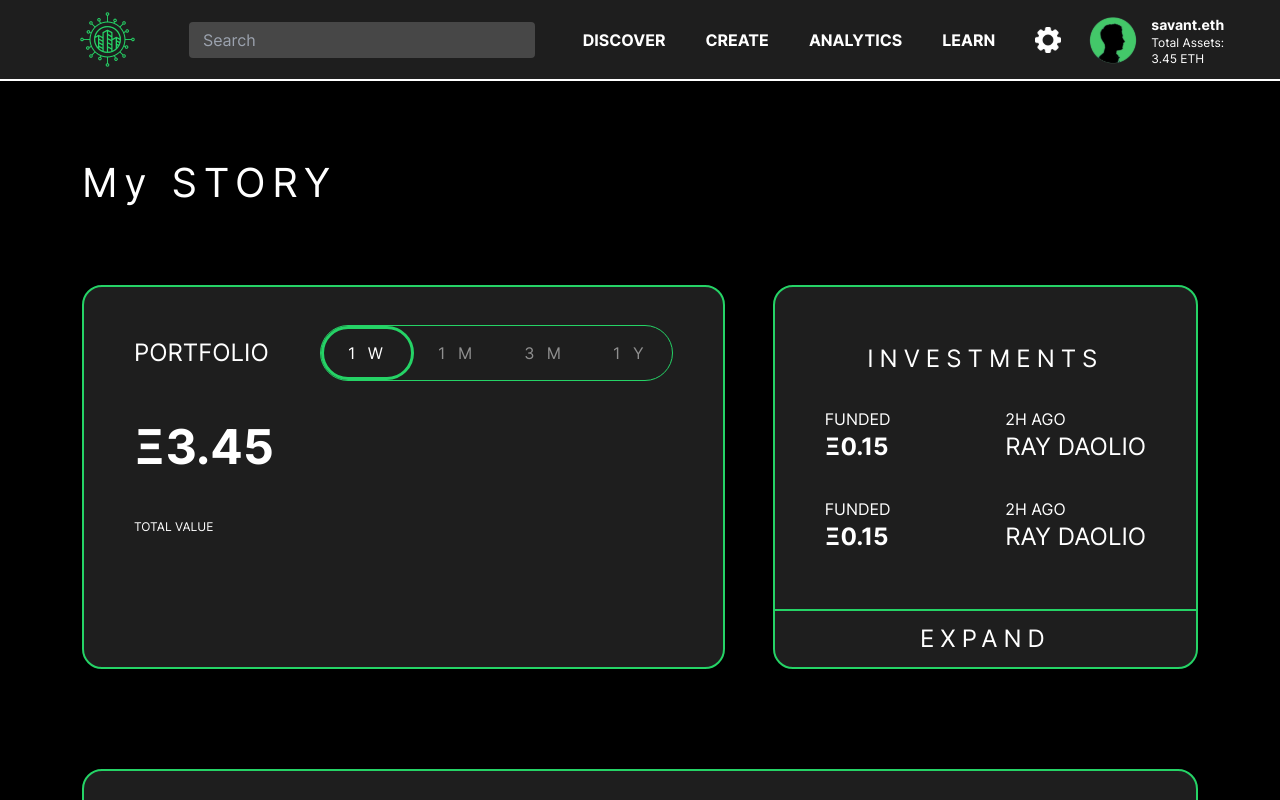
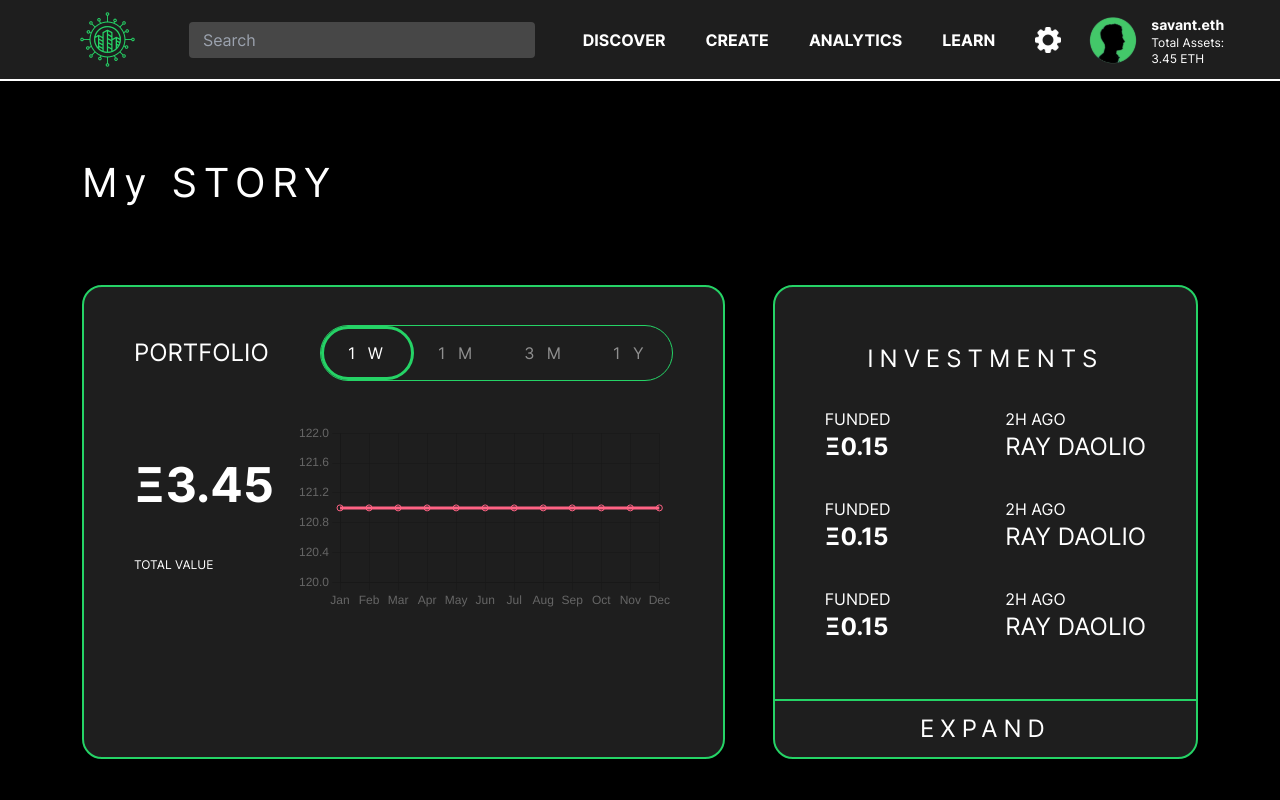
Before and after one commit to bihlasagna/Savant-protocol-frontend, a React (Create React App) app: page /user-investment in a window 1280 px wide. Shown: the top 800 px of the page. Built offline with nearby package versions, Linux system fonts and the light colour scheme.

Commit message:
Refactor chart component

```diff
--- a/package.json
+++ b/package.json
@@ -6,6 +6,7 @@
     "@testing-library/jest-dom": "^5.16.3",
     "@testing-library/react": "^12.1.4",
     "@testing-library/user-event": "^13.5.0",
+    "chart.js": "^3.8.0",
     "classnames": "^2.3.1",
     "faker": "^6.6.6",
     "react": "^18.0.0",
--- a/src/components/Chart/index.jsx
+++ b/src/components/Chart/index.jsx
@@ -10,7 +10,6 @@ import {
 } from 'chart.js';
 
 import { Line } from 'react-chartjs-2';
-// import faker from 'faker';
 
 import './index.scss';
 
@@ -28,7 +27,7 @@ const options = {
   responsive: true,
   plugins: {
     legend: {
-      position: 'top',
+      display: false,
     },
     title: {
       display: false,
@@ -55,7 +54,7 @@ const data = {
   labels,
   datasets: [
     {
-      data: labels.map(() => [180, 121, 551, 456, 125, 635, 447]),
+      data: labels.map(() => [0, 121, 551, 20, 100, 400, 200]),
       borderColor: 'rgb(255, 99, 132)',
       backgroundColor: 'transparent',
     },
--- a/src/components/Investments/index.jsx
+++ b/src/components/Investments/index.jsx
@@ -6,6 +6,16 @@ const Investments = () => {
       <div className="investments-content">
         <div className="text-center font-normal text-2xl mb-8">INVESTMENTS</div>
         <div className="details">
+          <div className="item flex justify-between">
+            <div className="first-sector">
+              <p>FUNDED</p>
+              <p className="text-2xl font-semibold">Ξ0.15</p>
+            </div>
+            <div className="last-sector">
+              <p>2H AGO</p>
+              <p className="text-2xl">RAY DAOLIO</p>
+            </div>
+          </div>
           <div className="item flex justify-between">
             <div className="first-sector">
               <p>FUNDED</p>
--- a/src/components/Overview/index.jsx
+++ b/src/components/Overview/index.jsx
@@ -21,7 +21,7 @@ const Overview = () => {
       </div>
       <div className="building-gallery">
         <img src="./assets/images/summerstreet.png" alt="Building Avatar" />
-        <div className="caption">
+        <div className="caption bg-black">
           <p className="caption-title text-primary font-bold">
             15 SUMMER STREET
           </p>
--- a/src/components/Portfolio/index.jsx
+++ b/src/components/Portfolio/index.jsx
@@ -1,3 +1,4 @@
+import Chart from 'components/Chart';
 import Spinner from 'components/Spinner';
 import './index.scss';
 
@@ -11,11 +12,13 @@ const Portfolio = () => {
         <Spinner data={spinnerData} />
       </div>
       <div className="portfolio-content flex items-center">
-        <div>
+        <div className="funds">
           <p className="text-5xl font-semibold mb-12">Ξ3.45</p>
           <p className="text-xs font-medium">TOTAL VALUE</p>
         </div>
-        <div className="total-graph"></div>
+        <div className="total-graph">
+          <Chart />
+        </div>
       </div>
     </div>
   );
--- a/src/components/Portfolio/index.scss
+++ b/src/components/Portfolio/index.scss
@@ -8,4 +8,14 @@
   &-header {
     margin-bottom: 42px;
   }
+
+  &-content {
+    .funds {
+      width: 30%;
+    }
+
+    .total-graph {
+      width: 70%;
+    }
+  }
 }
```
Also changed, not shown: src/components/Overview/index.scss (+0 -7 lines), 1 other file (tests, documents, lock files or other folders).
